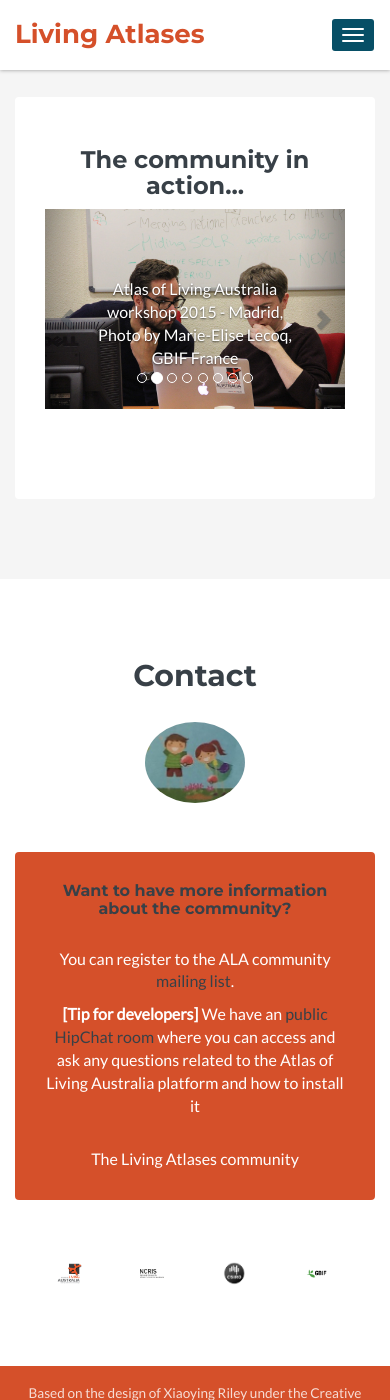
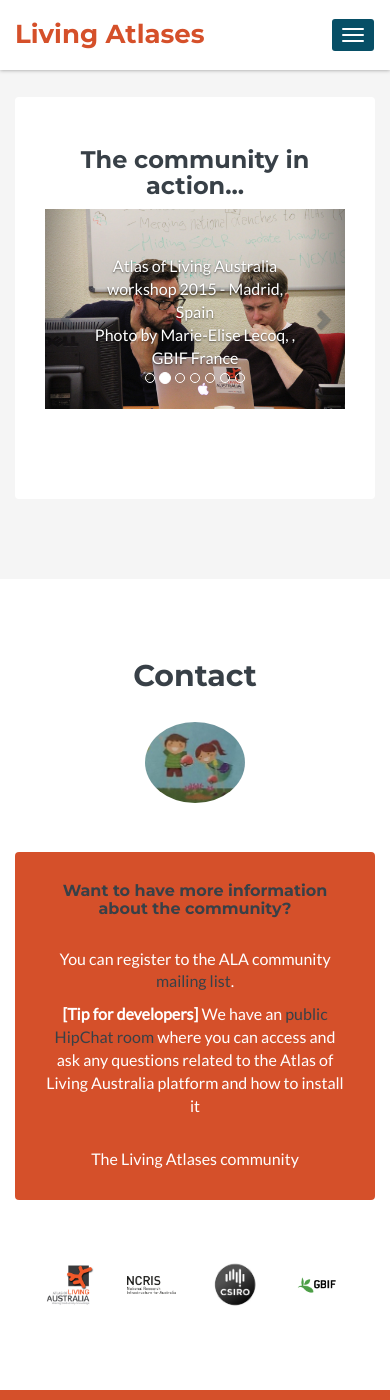
Before and after one commit to melecoq/Living-Atlases-website, a Jekyll site: the page built from index.html, in a window 390 px wide and 1400 px high, scrolled down 4307 px. Built offline with Jekyll 4.4.1, drawn with Linux system fonts in a browser that asks for light colours; comment, search, counter and statistics services are not loaded.

Commit message:
README + optimization carousel

```diff
--- a/_config.yml
+++ b/_config.yml
@@ -5,8 +5,8 @@ email:               example@gmail.com
 tagline:             Living Atlases community
 url:                 "https://melecoq.github.io/Living-Atlases-website/" # insert your site's URL
 baseurl:             "https://melecoq.github.io/Living-Atlases-website/"
-# url:
-# baseurl:
+#url:
+#baseurl:
 
 # About/contact
 author: # you can edit these to be your personal details
--- a/_data/participants.yml
+++ b/_data/participants.yml
@@ -1,5 +1,5 @@
 - institution: Atlas of Living Australia
-  data-portal: https://www.ala.au.org
+  data-portal: https://www.ala.org.au
   gbif-page: https://www.gbif.org/project/82983/atlas-of-living-australia
   country: Australia
   language: English
--- a/_includes/participants.html
+++ b/_includes/participants.html
@@ -57,83 +57,34 @@
                 <div id="community-action" class="carousel slide" data-ride="carousel">
                   <!-- Indicators -->
                   <ol class="carousel-indicators">
-                    <li data-target="#community-action" data-slide-to="0" class="active"></li>
-                    <li data-target="#community-action" data-slide-to="1"></li>
-                    <li data-target="#community-action" data-slide-to="2"></li>
-                    <li data-target="#community-action" data-slide-to="3"></li>
-                    <li data-target="#community-action" data-slide-to="4"></li>
-                    <li data-target="#community-action" data-slide-to="5"></li>
-                    <li data-target="#community-action" data-slide-to="6"></li>
-                    <li data-target="#community-action" data-slide-to="7"></li><!--
-                    <li data-target="#community-action" data-slide-to="8"></li>
-                    <li data-target="#community-action" data-slide-to="9"></li> -->
+                    {% for photo in site.data.carousel %}
+                        {% if photo.active == true %}
+                            <li data-target="#community-action" data-slide-to="{{ photo.id }}" class="active"></li>
+                        {% elsif photo.active == false %}
+                            <li data-target="#community-action" data-slide-to="{{ photo.id }}"></li>
+                        {% endif %}
+                    {% endfor %}
                   </ol>
 
                   <!-- Wrapper for slides -->
                   <div class="carousel-inner" role="listbox">
+                     {% for photo in site.data.carousel %}
+                        {% if photo.active == true %}
                             <div class="item active fixed-carrousel">
-                      <img src="{{ site.baseurl }}public/images/madrid_2015_1.jpg" alt="...">
+                                <img src="{{ site.baseurl }}public/images/{{ photo.image_name }}" alt="...">
                                 <div class="carousel-caption">
-                        Atlas of Living Australia workshop 2015 - Madrid, Spain <br />
-                        Photo by Marie-Elise Lecoq, , GBIF France
+                                    {{ photo.caption }}
                                 </div>
                             </div>
+                        {% elsif photo.active == false %}
                             <div class="item fixed-carrousel">
-                      <img src="{{ site.baseurl }}public/images/madrid_2015_3.jpg" alt="...">
+                                <img src="{{ site.baseurl }}public/images/{{ photo.image_name }}" alt="...">
                                 <div class="carousel-caption">
-                        Atlas of Living Australia workshop 2015 - Madrid,  <br />
-                        Photo by Marie-Elise Lecoq, GBIF France
+                                    {{ photo.caption }}
                                 </div>
                             </div>
-                    <div class="item fixed-carrousel">
-                      <img src="{{ site.baseurl }}public/images/madrid_2015_5.jpg" alt="...">
-                      <div class="carousel-caption">
-                        Atlas of Living Australia workshop 2015 - Madrid, Spain <br />
-                        Photo by Marie-Elise Lecoq, GBIF France
-                      </div>
-                    </div>
-                    <div class="item fixed-carrousel">
-                      <img src="{{ site.baseurl }}public/images/madrid_2015_7.jpg" alt="...">
-                      <div class="carousel-caption">
-                        Atlas of Living Australia workshop 2015 - Madrid, Spain <br />
-                        Photo by Marie-Elise Lecoq, GBIF France
-                      </div>
-                    </div>
-                    <div class="item fixed-carrousel">
-                      <img src="{{ site.baseurl }}public/images/enm_2016_1.jpg" alt="...">
-                      <div class="carousel-caption">
-                        European Node Meeting 2016 - Stockholm, Sweden <br />
-                        Photo by GBIF Spain
-                      </div>
-                    </div>
-                    <div class="item fixed-carrousel">
-                      <img src="{{ site.baseurl }}public/images/enm_2016_2.jpg" alt="...">
-                      <div class="carousel-caption">
-                        European Node Meeting 2016 - Stockholm, Sweden <br />
-                        Photo by GBIF Spain
-                      </div>
-                    </div>
-                    <div class="item fixed-carrousel">
-                      <img src="{{ site.baseurl }}public/images/international-ala-workshop-1.jpg" alt="...">
-                      <div class="carousel-caption">
-                        International ALA workshop 2016 - Madrid, Spain <br />
-                        Photo by GBIF Spain
-                      </div>
-                    </div>
-                    <!-- <div class="item">
-                      <img src="{{ site.baseurl }}public/images/tdwg-2016-1.jpg" alt="...">
-                      <div class="carousel-caption">
-                        TDWG 2016 - Santa Clara de San Jose, Costa Rica <br />
-                        Photo by Fabien Caviere, GBIF France
-                      </div>
-                    </div>
-                    <div class="item">
-                      <img src="{{ site.baseurl }}public/images/international-ala-workshop-2015-1.jpg" alt="...">
-                      <div class="carousel-caption">
-                        International ALA workshop 2015 - Paris, France <br />
-                        Photo by Sophie Pamerlon, GBIF France
-                      </div>
-                    </div> -->
+                        {% endif %}
+                    {% endfor %}
                   </div>
 
                   <!-- Controls -->
--- a/public/css/styles.css
+++ b/public/css/styles.css
@@ -230,11 +230,6 @@ pre code {
 .promo .social-media li {
   margin-top: 15px;
 }
-.promo .social-media li.facebook-like {
-  margin-top: 0;
-  position: relative;
-  top: -5px;
-}
 .promo .back-li{
   background: rgba(213, 80, 42, 0.45);
 }
@@ -246,7 +241,6 @@ pre code {
 .promo .caption .back-caption{
   background-color: rgba(0,0,0,0.5);
 }
-
 .promo .caption p{
   color: #fff;
   margin-bottom: 0;
@@ -487,51 +481,6 @@ pre code {
   margin-bottom: 30px;
   margin-top: 0;
 }
-.contact .social-icons {
-  list-style: none;
-  padding: 10px 0;
-  margin-bottom: 0;
-  display: inline-block;
-  margin: 0 auto;
-}
-.contact .social-icons li {
-  float: left;
-}
-.contact .social-icons li.last {
-  margin-right: 0;
-}
-.contact .social-icons a {
-  display: inline-block;
-  width: 25%;
-  height: 25%;
-  text-align: center;
-  padding-top: 12px;
-  -webkit-border-radius: 50%;
-  -moz-border-radius: 50%;
-  -ms-border-radius: 50%;
-  -o-border-radius: 50%;
-  border-radius: 50%;
-  -moz-background-clip: padding;
-  -webkit-background-clip: padding-box;
-  background-clip: padding-box;
-  margin-right: 8px;
-  float: left;
-}
-.contact .social-icons a:hover {
-  background: #e6ad14;
-}
-.contact .social-icons a .fa {
-  color: #fff;
-}
-.contact .social-icons a .fa:before {
-  font-size: 26px;
-  text-align: center;
-  padding: 0;
-}
-
-.contact .logo {
-
-}
 
 .contact .logo .col-md-3{
     display: inline-block;
@@ -566,9 +515,7 @@ pre code {
   -moz-opacity: 0.8;
   opacity: 0.8;
 }
-.footer .fa-heart {
-  color: #fff;
-}
+
 /* Extra small devices (phones, less than 768px) */
 @media (max-width: 767px) {
   .header .main-nav button {
@@ -609,14 +556,8 @@ pre code {
   .contact .author-message .speech-bubble:after {
     display: none;
   }
-  .contact .social-icons a {
-    width: 36px;
-    height: 36px;
-    padding-top: 7px;
-    margin-right: 2px;
-  }
-  .contact .social-icons a .fa:before {
-    font-size: 18px;
+  #logo-csiro, #logo-ncris, #logo-ala, #logo-gbif{
+    width: 150%
   }
 
   .participants .icon-link .gbif{
```
Also changed, not shown: _data/carousel.yml (added, +34 -0 lines), README.md. Lines whose indentation alone changed are shown as unchanged.
